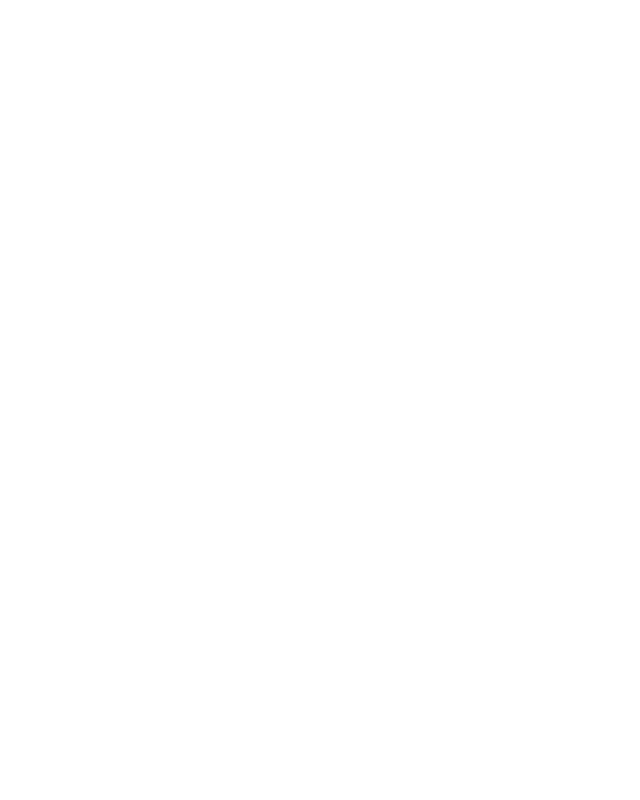
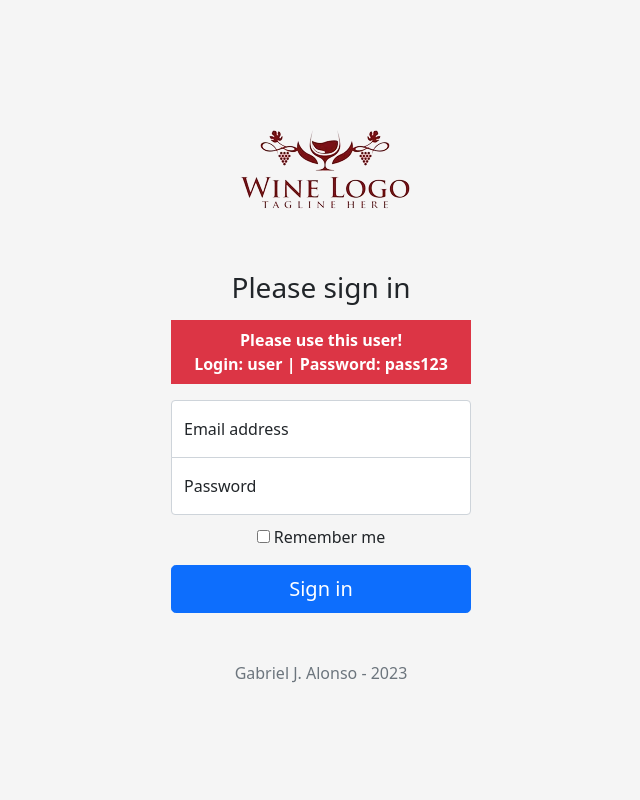
Before and after one commit to GabrielAlonso/php_test, a PHP site: page / in a window 1280 px wide. Before the commit the part shown is empty. Shown: the whole page, without its empty margins (319-959 px from the left). Run offline with PHP 8.4, Linux system fonts and the light colour scheme; some libraries are stand-ins or nearby versions.

Commit message:
add logo and create css login

```diff
--- /dev/null
+++ b/css/login.css
@@ -0,0 +1,39 @@
+html,
+body {
+  height: 100%;
+}
+
+body {
+  display: flex;
+  align-items: center;
+  padding-top: 40px;
+  padding-bottom: 40px;
+  background-color: #f5f5f5;
+}
+
+.form-signin {
+  width: 100%;
+  max-width: 330px;
+  padding: 15px;
+  margin: auto;
+}
+
+.form-signin .checkbox {
+  font-weight: 400;
+}
+
+.form-signin .form-floating:focus-within {
+  z-index: 2;
+}
+
+.form-signin input[type="email"] {
+  margin-bottom: -1px;
+  border-bottom-right-radius: 0;
+  border-bottom-left-radius: 0;
+}
+
+.form-signin input[type="password"] {
+  margin-bottom: 10px;
+  border-top-left-radius: 0;
+  border-top-right-radius: 0;
+}
--- a/index.php
+++ b/index.php
@@ -1,12 +1,63 @@
 <!DOCTYPE html>
 <html lang="en">
+
 <head>
     <meta charset="UTF-8">
     <meta http-equiv="X-UA-Compatible" content="IE=edge">
     <meta name="viewport" content="width=device-width, initial-scale=1.0">
     <title>Home - Online Shopping</title>
+    <link href="css/bootstrap-reboot.min.css" rel="stylesheet" />
+    <link href="css/bootstrap.min.css" rel="stylesheet" />
+    <link href="css/login.css" rel="stylesheet" />
+
+    <style>
+      .bd-placeholder-img {
+        font-size: 1.125rem;
+        text-anchor: middle;
+        -webkit-user-select: none;
+        -moz-user-select: none;
+        user-select: none;
+      }
+
+      @media (min-width: 768px) {
+        .bd-placeholder-img-lg {
+          font-size: 3.5rem;
+        }
+      }
+    </style>
 </head>
-<body>
 
+<body class="text-center">
+    <main class="form-signin">
+        <form>
+            <img class="mb-4" src="img/logo.png" alt="" width="229" height="148">
+            <h1 class="h3 mb-3 fw-normal">Please sign in</h1>
+            <p class="bg-danger text-white p-2 fw-bold">Please use this user!<br />Login: user | Password: pass123</p>
+
+            <div class="form-floating">
+                <input type="email" class="form-control" id="floatingInput" placeholder="name@example.com" autocomplete="off">
+                <label for="floatingInput">Email address</label>
+            </div>
+            <div class="form-floating">
+                <input type="password" class="form-control" id="floatingPassword" placeholder="Password" autocomplete="off">
+                <label for="floatingPassword">Password</label>
+            </div>
+
+            <div class="checkbox mb-3">
+                <label>
+                    <input type="checkbox" value="remember-me"> Remember me
+                </label>
+            </div>
+            <button class="w-100 btn btn-lg btn-primary" type="submit">Sign in</button>
+            <p class="mt-5 mb-3 text-muted">Gabriel J. Alonso - 2023</p>
+
+
+
+        </form>
+    </main>
+
+    <script src="../js/bootstrap/bootstrap.bundle.min.js"></script>
+    <script src="js/script.js"></script>
 </body>
+
 </html>
```
Also changed, not shown: img/logo.png (added).
